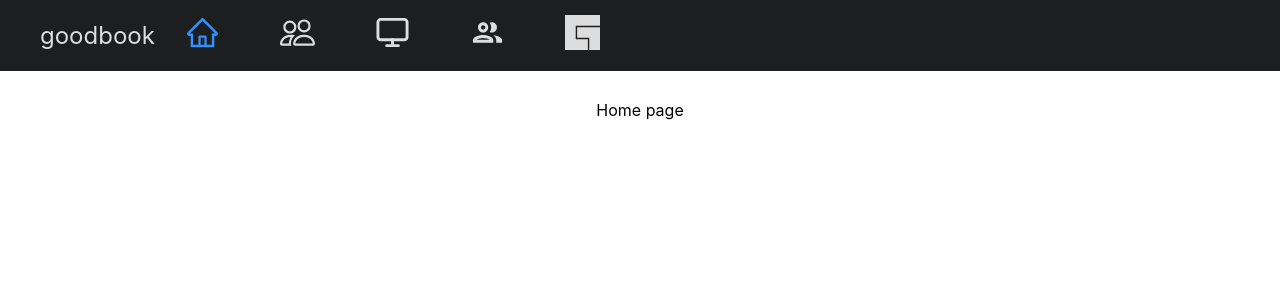
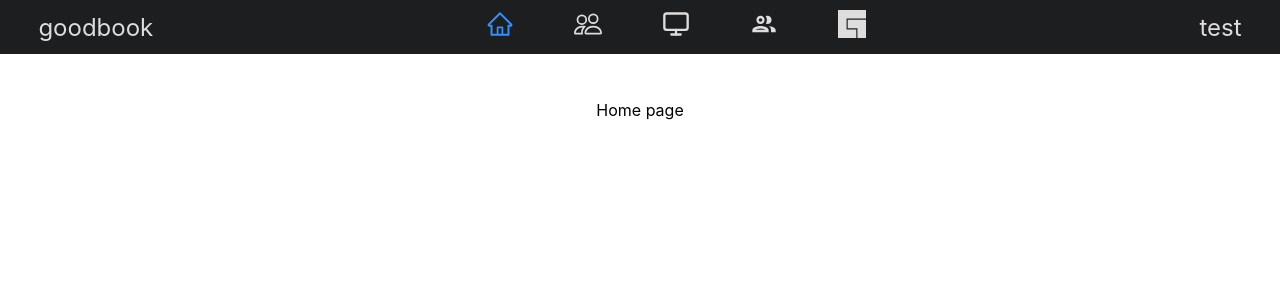
Before and after one commit to Naoto-110616/Goodbook_react-app, a React (Create React App) app in the folder goodbook-react/: page /home in a window 1280 px wide. Shown: the top 300 px of the page. Built offline with nearby package versions, Linux system fonts and the light colour scheme.

Commit message:
add header home page

```diff
--- a/goodbook-react/src/components/Layout/Layout.module.css
+++ b/goodbook-react/src/components/Layout/Layout.module.css
@@ -1,3 +1,3 @@
-main {
+.main {
 	padding: 100px 0 0 0;
 }
--- a/goodbook-react/src/components/Layout/Layouts.js
+++ b/goodbook-react/src/components/Layout/Layouts.js
@@ -4,7 +4,7 @@ const Layouts = (props) => {
 	return (
 		<>
 			<Header />
-			<main>{props.children}</main>
+			<main className={classes.main}>{props.children}</main>
 		</>
 	);
 };
--- a/goodbook-react/src/components/UI/Header/Header.module.css
+++ b/goodbook-react/src/components/UI/Header/Header.module.css
@@ -2,9 +2,11 @@ header {
 	display: flex;
 	background-color: #1c1e1f;
 	position: fixed;
-	width: 100%;
 	color: #ddd;
 	font-size: 1.5rem;
 	align-items: center;
-	padding: 0 40px;
+	padding: 0 3%;
+	width: 100%;
+	box-sizing: border-box;
+	justify-content: space-between;
 }
--- a/goodbook-react/src/components/UI/Header/MainNavigation.js
+++ b/goodbook-react/src/components/UI/Header/MainNavigation.js
@@ -8,6 +8,7 @@ import classes from "./MainNavigation.module.css";
 
 const MainNavigation = () => {
 	return (
+		<>
 			<nav className={classes.nav}>
 				<ul>
 					<li>
@@ -37,6 +38,8 @@ const MainNavigation = () => {
 					</li>
 				</ul>
 			</nav>
+			<div>test</div>
+		</>
 	);
 };
 export default MainNavigation;
--- a/goodbook-react/src/components/UI/Header/MainNavigation.module.css
+++ b/goodbook-react/src/components/UI/Header/MainNavigation.module.css
@@ -7,21 +7,20 @@
 	margin: 0;
 }
 .nav li {
-	margin: 0 10px;
-	padding: 15px 20px;
+	padding: 10px 30px;
 }
 .nav li:hover {
 	background-color: #ddd;
+	border-radius: 6px;
 }
 .nav a {
 	color: #ddd;
 	text-decoration: none;
 }
 .nav svg {
-	width: 35px;
-	height: 35px;
+	width: 28px;
+	height: 28px;
 }
-.nav a:hover,
 .nav a:active,
 .nav a.active {
 	color: #3391ff;
```
Lines whose indentation alone changed are shown as unchanged.
